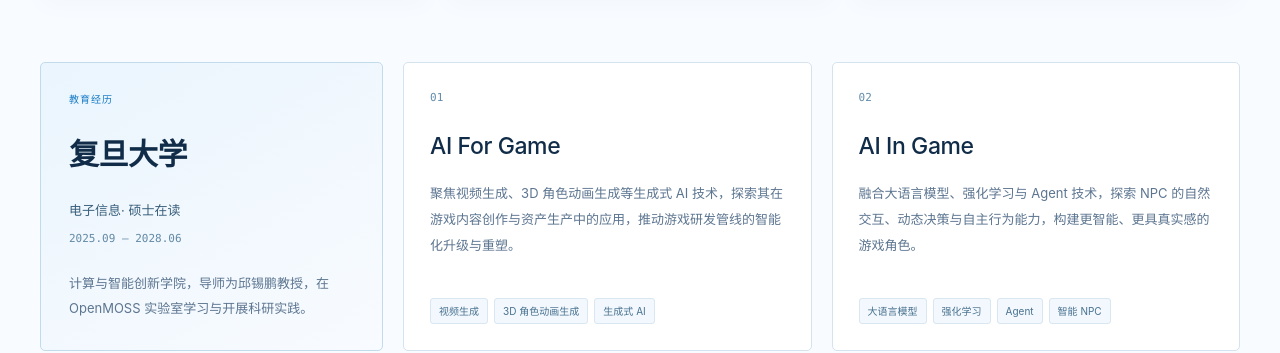
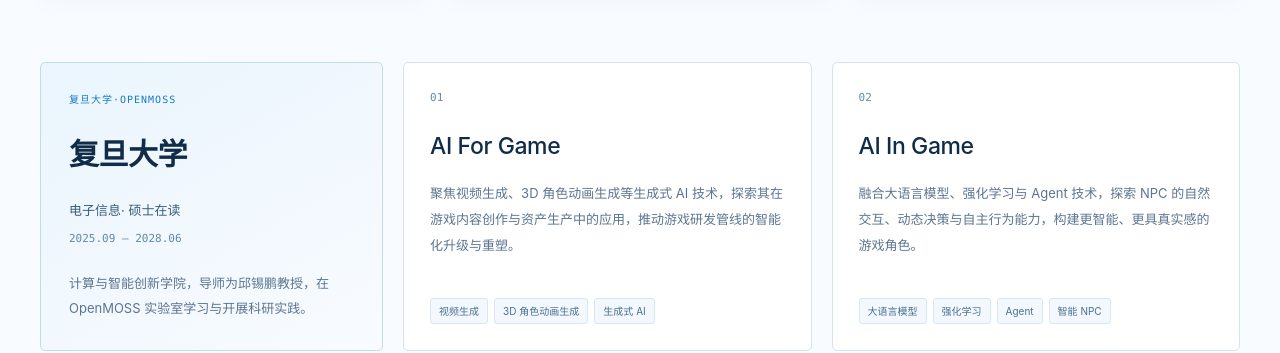
Before and after one commit to RavenHang/ravenhang.github.io, a Jekyll site: the page built from _pages/about.md, in a window 1280 px wide and 900 px high, scrolled down 744 px. Shown: the part 205-558 px from the top of the window. Built offline with Jekyll 4.4.1, drawn with Linux system fonts in a browser that asks for light colours.

Commit message:
Label education card with Fudan University and OpenMOSS

```diff
--- a/_data/i18n.yml
+++ b/_data/i18n.yml
@@ -32,7 +32,7 @@ zh:
   orbit_research_caption: 前沿探索
   orbit_imagination: 想象
   orbit_exploration: 探索
-  education_label: 教育经历
+  education_label: 复旦大学·OpenMOSS
   research_heading: 研究方向
   research_tags_label: 研究标签
   activities_label: 课堂之外
@@ -70,7 +70,7 @@ en:
   orbit_research_caption: Frontier exploration
   orbit_imagination: Imagination
   orbit_exploration: Exploration
-  education_label: Education
+  education_label: Fudan University · OpenMOSS
   research_heading: Research directions
   research_tags_label: Research topics
   activities_label: Beyond the classroom
```
